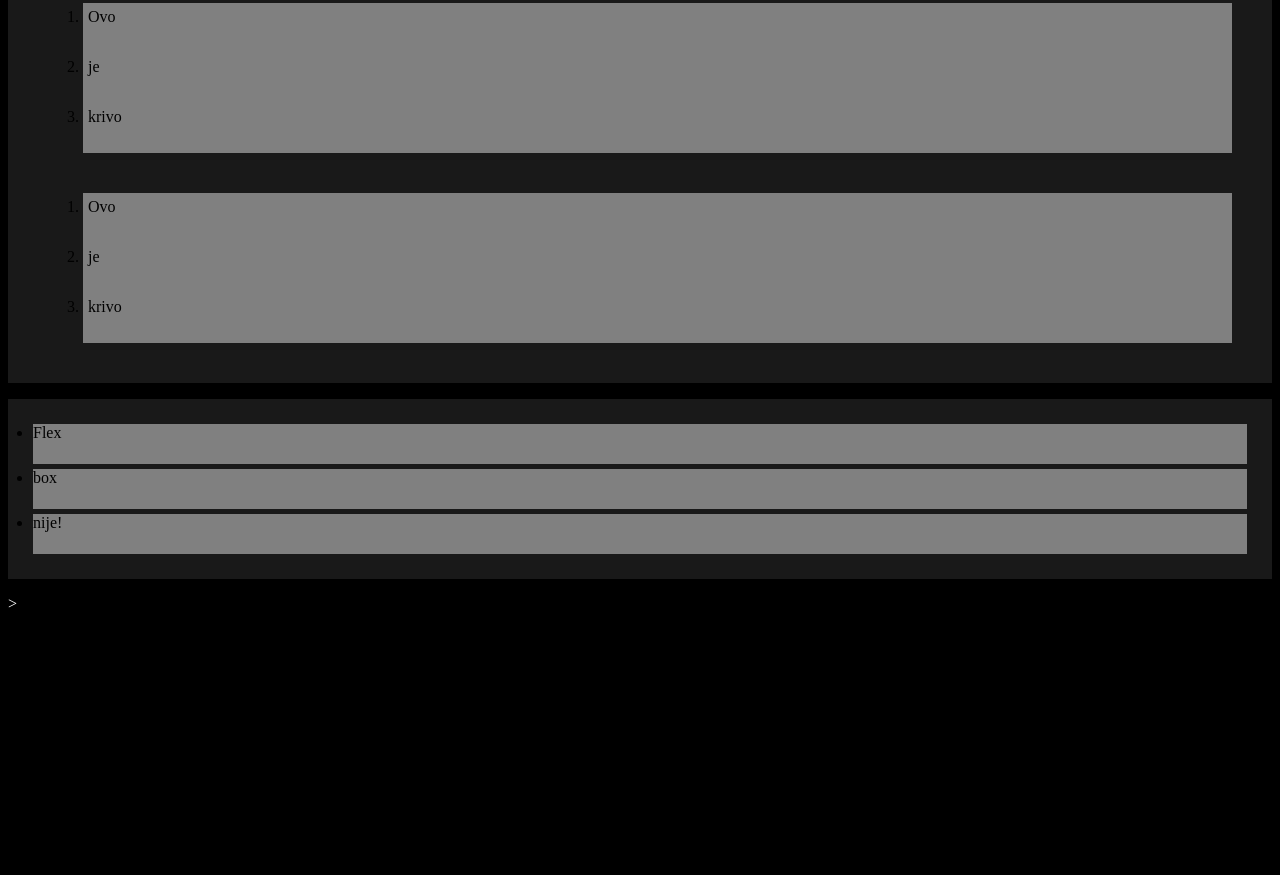
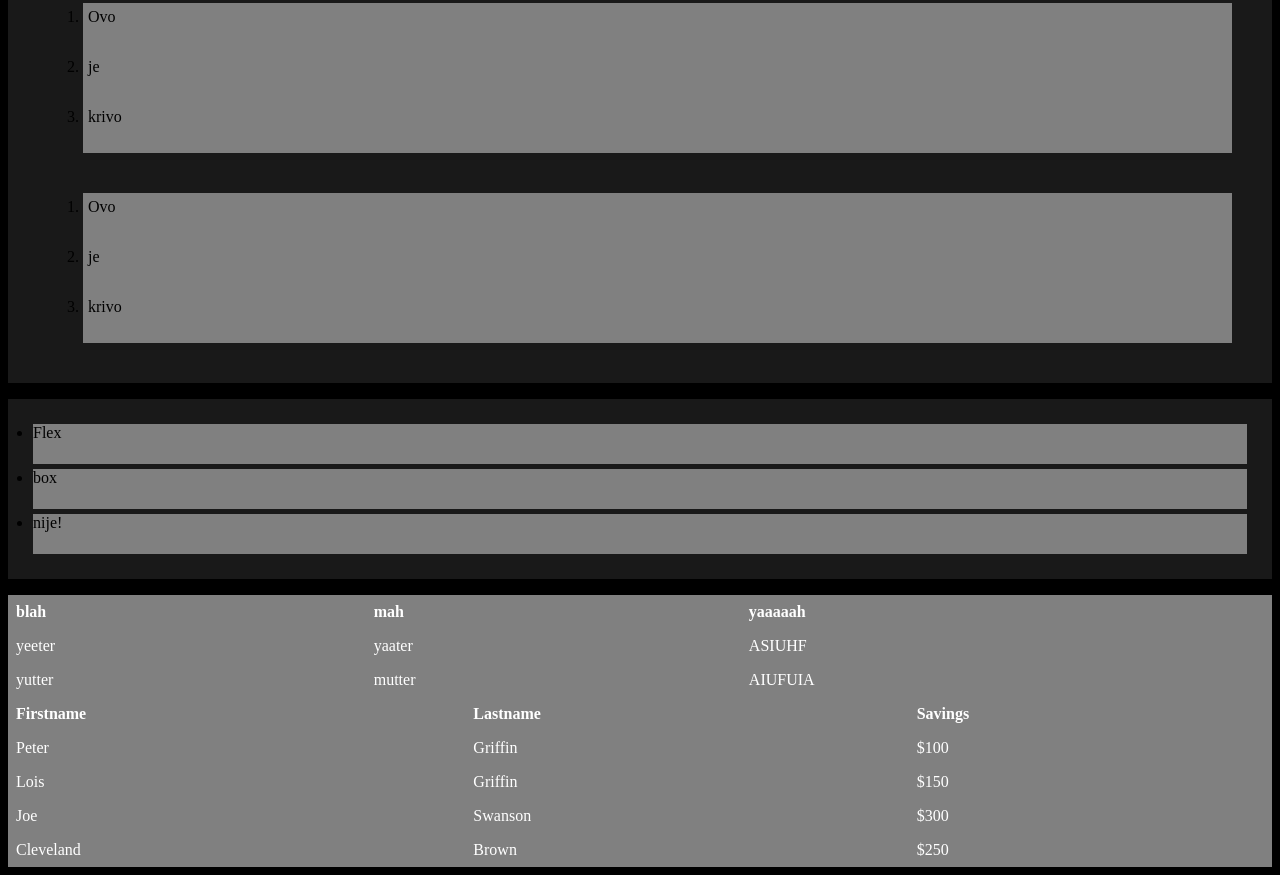
Before and after one commit to ekaeoq/siteSigma, a plain HTML site: page ListFolder(mainPage)/indexLi_2.html in a window 1280 px wide. Shown: the part 253-1128 px from the top of the page. Before the commit the page ends 874 px from the top, so only its background shows below. Drawn offline with Linux system fonts and the light colour scheme.

Commit message:
nist bas novo

```diff
--- a/ListFolder(mainPage)/indexLi_1Style.css
+++ b/ListFolder(mainPage)/indexLi_1Style.css
@@ -1,7 +1,6 @@
 body{
     background-color: black;
     margin: 0;
-    padding: 0;
 }
 
 p{
@@ -10,27 +9,21 @@ p{
 
 #top-bar{
     display: flex;
-    justify-content: start;
+    justify-content: space-around;
 }
 
-#buttonleft{
-    flex: 1;
-    flex-basis: 20%;
-    padding: 10px;
-    background-color: gray;
+.klik{
+    min-width: 200px;
 }
 
-#buttonmiddle{
-    flex: 1;
-    flex-basis: 20%;
-    justify-content:flex-end;
+.lijevi{
+    font-family: 'Space mono', monospace;
 }
 
-#buttonright{
-    flex: 1;
-    flex-basis: 20%;
+.uSredini{
+    font-family: 'Space mono', monospace;
+}
 
-    align-self: center;
-    text-align: right;
-    background-color: gray;
+.desni{
+    font-family: 'Space mono', monospace;
 }
--- a/ListFolder(mainPage)/indexLi_2.html
+++ b/ListFolder(mainPage)/indexLi_2.html
@@ -29,6 +29,51 @@
       <li>nije!</li>
     </ul>
 
->
+    <table>
+        <tr>
+        <th>blah</th>
+        <th>mah</th>
+        <th>yaaaaah</th>
+        </tr>
+        <tr>
+        <td>yeeter</td>
+        <td>yaater</td>
+        <td>ASIUHF</td>
+        </tr>
+        <tr>
+        <td>yutter</td>
+        <td>mutter</td>
+        <td>AIUFUIA</td>
+        </tr>
+        <tr>
+    </table>
+    <div></div>
+    <table id="lul">
+        <tr class="yeh">
+          <th class="yho">Firstname</th>
+          <th class="yho">Lastname</th>
+        <th class="yho">Savings</th>
+        </tr class="yeh">
+        <tr class="yeh">
+          <td>Peter</td>
+          <td>Griffin</td>
+          <td>$100</td>
+        </tr>
+        <tr>
+          <td>Lois</td>
+          <td>Griffin</td>
+          <td>$150</td>
+        </tr>
+        <tr>
+          <td>Joe</td>
+          <td>Swanson</td>
+          <td>$300</td>
+        </tr>
+        <tr>
+          <td>Cleveland</td>
+          <td>Brown</td>
+          <td>$250</td>
+        </tr>
+      </table>
 </body>
 </html>
--- a/ListFolder(mainPage)/indexLi_2Style.css
+++ b/ListFolder(mainPage)/indexLi_2Style.css
@@ -31,3 +31,29 @@ ol {
     margin: 5px;
     color: black;
   }
+
+  table {
+    border-collapse: collapse;
+    width: 100%;
+  }
+
+  th, td {
+    text-align: left;
+    padding: 8px;
+    background-color: grey;
+  }
+
+  #lul {
+    border-collapse: collapse;
+    width: 100%;
+  }
+
+  /* #yeh, #yho {
+    padding: 8px;
+    text-align: left;
+    border-bottom: 1px solid #ddd;
+
+  div{
+    height: 5vh
+    ;
+  } */
```
Also changed, not shown: ListFolder(mainPage)/indexLi_1(aboutus).html (+6 -3 lines).
